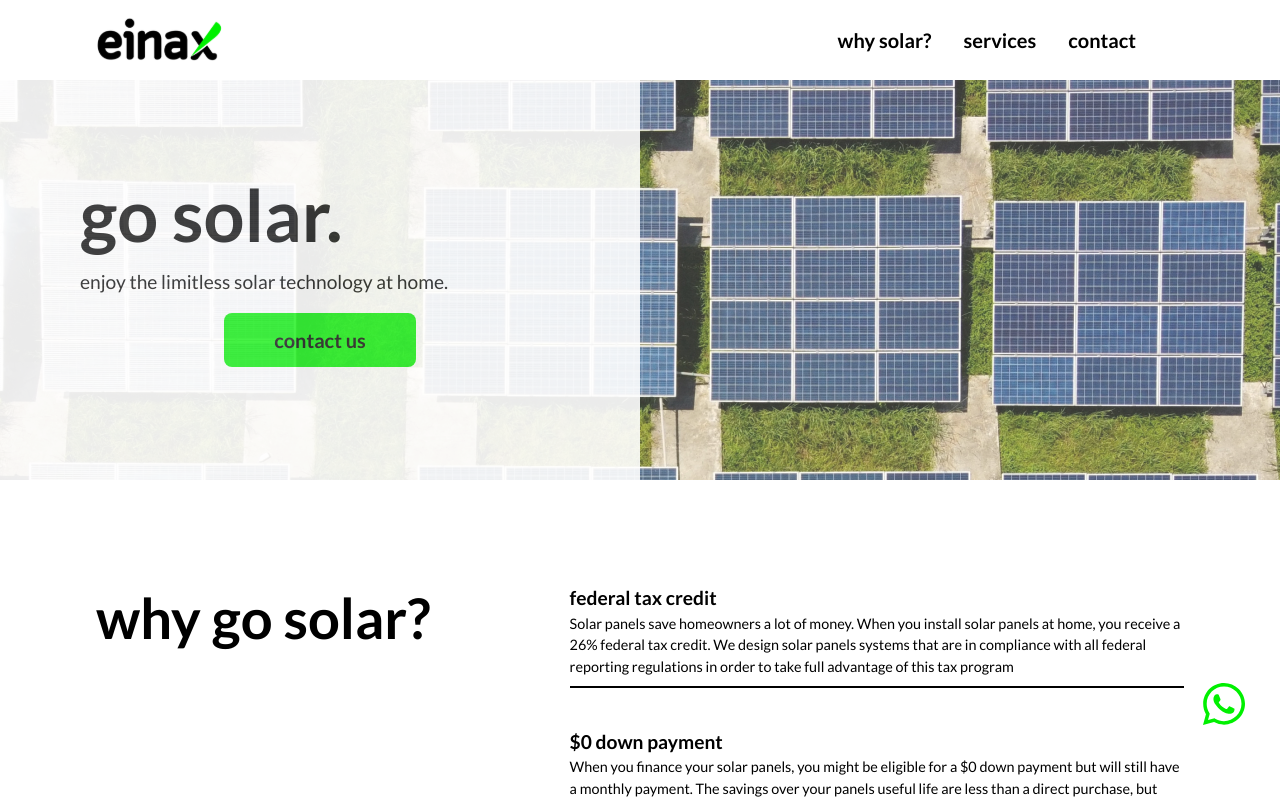
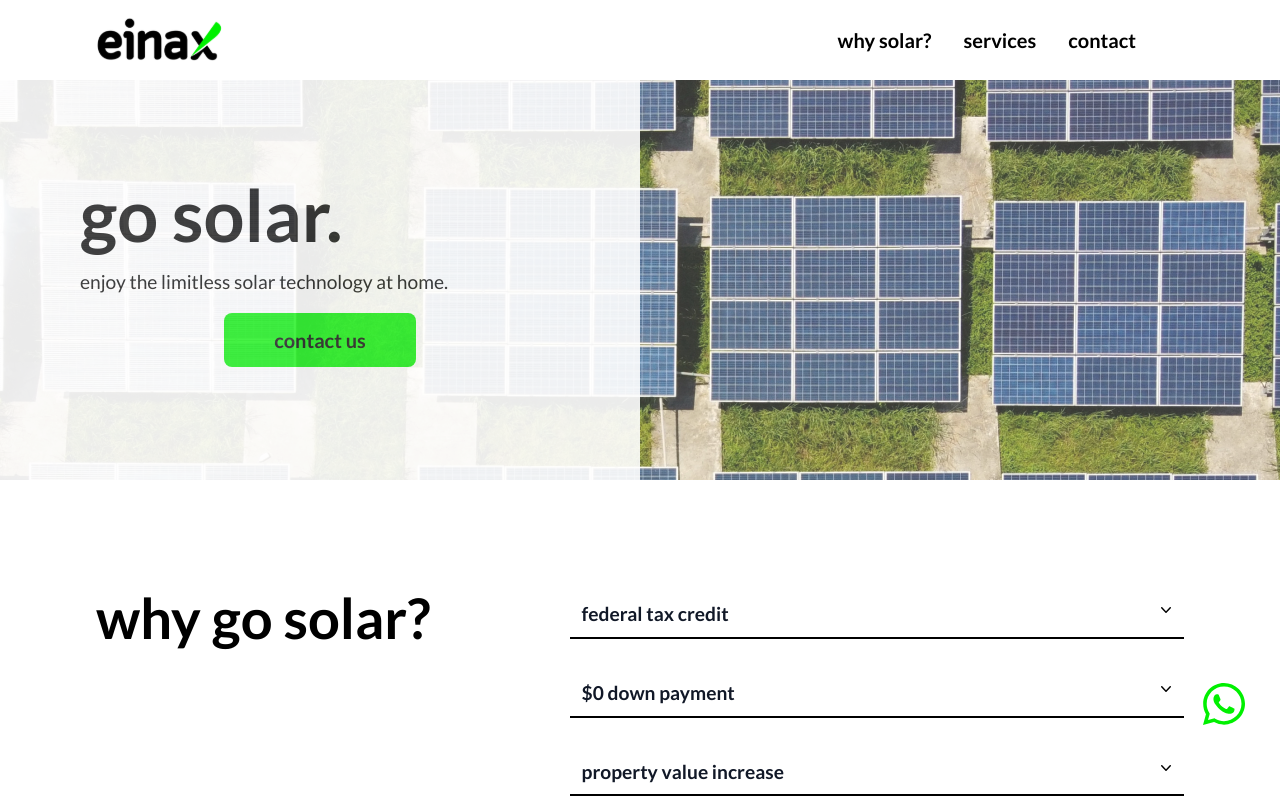
Before and after one commit to mlabato/einax, a React (Create React App) app: page / in a window 1280 px wide. Shown: the top 800 px of the page. Built offline with nearby package versions, Linux system fonts and the light colour scheme.

Commit message:
dropdown menu added

```diff
--- a/src/sections/InfoContainer.js
+++ b/src/sections/InfoContainer.js
@@ -1,3 +1,5 @@
+import DropdownInfo from "../ux/DropdownInfo";
+
 const InfoContainer = () => {
   const dataArray = [
     {
@@ -29,10 +31,7 @@ const InfoContainer = () => {
 
   const dataMap = dataArray.map((data, i) => {
     return (
-      <div className="py-[.5rem] border-black border-b-2 mb-[2rem]">
-        <p className="font-bold text-[1rem] notebook:text-[1.2rem] big:text-[1.5rem]">{data.title}</p>
-        <p className="text-[.7rem] notebook:text-[.9rem]  big:text-[1.1rem] ">{data.description}</p>
-      </div>
+<DropdownInfo title={data.title} description={data.description} />
     );
   });
 
@@ -42,7 +41,7 @@ const InfoContainer = () => {
       className="px-[3rem] notebook:px-[6rem] big:px-[10rem] pt-[4rem] notebook:pt-[6rem] flex flex-col notebook:flex-row justify-between items-start  "
     >
       <div className="font-bold  text-[2rem] notebook:text-[3.5rem] notebook:w-1/2 ">why go solar?</div>
-      <div className="notebook:w-3/4 text-[1.1rem] notebook:ml-[4rem] ">
+      <div className="notebook:w-3/4 text-[1.1rem] notebook:ml-[4rem] flex flex-col ">
         {dataMap}
       </div>
     </article>
--- /dev/null
+++ b/src/ux/DropdownInfo.js
@@ -0,0 +1,61 @@
+import { useState } from "react";
+
+const DropdownInfo = (props) => {
+  const [isClicked, setIsClicked] = useState(false);
+
+  const clickHandler = () => {
+    setIsClicked(!isClicked);
+  };
+  return (
+    <div className="relative inline-block text-left my-[1rem]">
+      <div >
+        <div
+          type="button"
+          onClick={clickHandler}
+          className=" w-full flex flex-row justify-between desktop:text-[1.2rem] gap-x-1.5 bg-white px-3 py-2  font-semibold text-gray-900  border-b-2 border-black   cursor-pointer"
+          id="menu-button"
+          aria-expanded="true"
+          aria-haspopup="true"
+        >
+          {props.title}
+          <svg
+
+            className="-mr-1 h-5 w-5 text-black"
+            viewBox="0 0 20 20"
+            fill="currentColor"
+            aria-hidden="true"
+          >
+            <path
+              fill-rule="evenodd"
+              d="M5.23 7.21a.75.75 0 011.06.02L10 11.168l3.71-3.938a.75.75 0 111.08 1.04l-4.25 4.5a.75.75 0 01-1.08 0l-4.25-4.5a.75.75 0 01.02-1.06z"
+              clip-rule="evenodd"
+            />
+          </svg>
+        </div>
+      </div>
+
+      {isClicked && (
+        <div
+          className="absolute right-0 z-10 w-full mt-2  origin-top-right  bg-white shadow-lg ring-1 ring-black ring-opacity-5 focus:outline-none"
+          role="menu"
+          aria-orientation="vertical"
+          aria-labelledby="menu-button"
+          tabindex="-1"
+        >
+          <div className="py-1" role="none">
+            <p
+              className="text-gray-700 block px-4 py-2 text-sm"
+              role="menuitem"
+              tabindex="-1"
+              id="menu-item-0"
+            >
+              {props.description}
+            </p>
+          </div>
+        </div>
+      )}
+    </div>
+  );
+};
+
+export default DropdownInfo;
```
